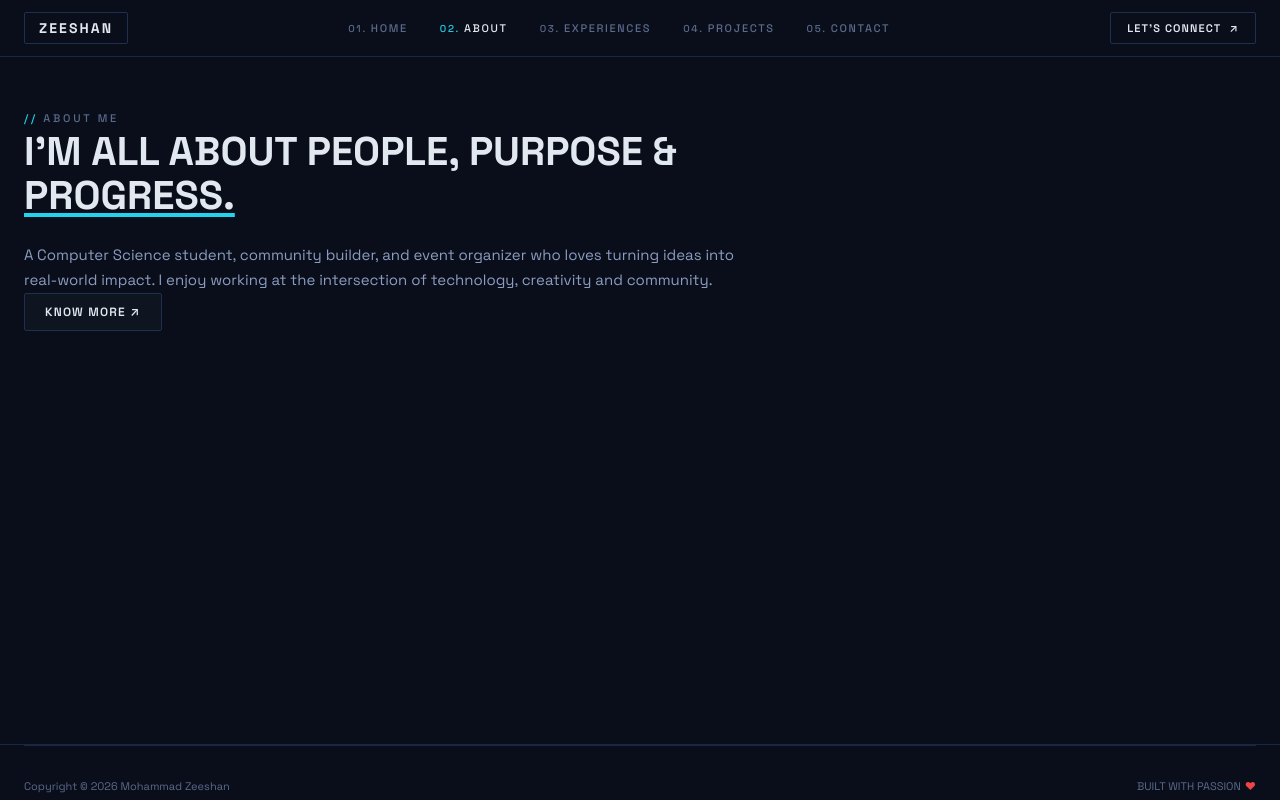
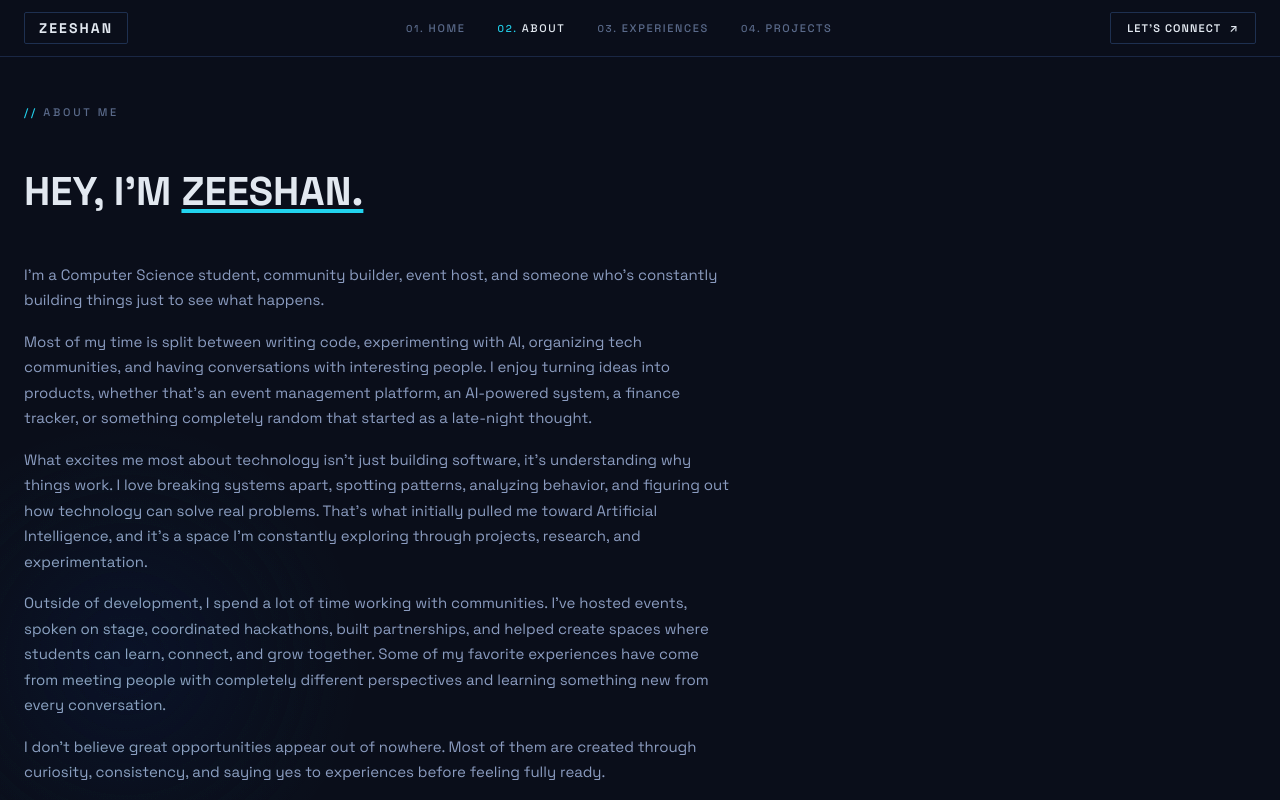
Before and after one commit to CoDx-ZeesH/my-portfolio, a Next.js app: page / in a window 1280 px wide. Both pictures are taken after a click on the button "EXPLORE MY JOURNEY ↗". Shown: the top 800 px of the page. Built offline with nearby package versions, Linux system fonts and the light colour scheme.

Commit message:
contact updated and cursor effect added

```diff
--- a/app/components/About.tsx
+++ b/app/components/About.tsx
@@ -1,26 +1,69 @@
 'use client';
 
+import { useState, useRef, MouseEvent } from 'react';
+
 export default function About() {
+  const containerRef = useRef<HTMLElement>(null);
+  const [mousePos, setMousePos] = useState({ x: 0, y: 0 });
+  const [isHovered, setIsHovered] = useState(false);
+
+  const handleMouseMove = (e: MouseEvent) => {
+    if (containerRef.current) {
+      const rect = containerRef.current.getBoundingClientRect();
+      setMousePos({
+        x: e.clientX - rect.left,
+        y: e.clientY - rect.top,
+      });
+    }
+  };
+
   return (
-    <section className="about">
-      <div className="container">
-        {/* Top Area */}
+    <section
+      className="about"
+      ref={containerRef}
+      onMouseMove={handleMouseMove}
+      onMouseEnter={() => setIsHovered(true)}
+      onMouseLeave={() => setIsHovered(false)}
+      style={{ position: 'relative' }}
+    >
+      {/* Glow Effect */}
+      <div
+        style={{
+          position: 'absolute',
+          top: 0,
+          left: 0,
+          right: 0,
+          bottom: 0,
+          pointerEvents: 'none',
+          zIndex: 0,
+          transition: 'opacity 0.3s ease',
+          opacity: isHovered ? 1 : 0,
+          background: `radial-gradient(600px circle at ${mousePos.x}px ${mousePos.y}px, rgba(34, 211, 238, 0.08), transparent 40%)`
+        }}
+      />
+
+      <div className="container" style={{ position: 'relative', zIndex: 1 }}>
         <div className="about-grid">
-          <div className="about-left">
+          <div className="about-left" style={{ display: 'flex', flexDirection: 'column', gap: '1.5rem' }}>
             <span className="section-label">ABOUT ME</span>
 
             <h2 className="about-headline">
-              I&apos;M ALL ABOUT PEOPLE, PURPOSE &amp;{' '}
-              <span className="highlight">PROGRESS.</span>
+              Hey, I&apos;m <span className="highlight">Zeeshan.</span>
             </h2>
 
-            <p className="body-text">
-              A Computer Science student, community builder, and event organizer
-              who loves turning ideas into real-world impact. I enjoy working at
-              the intersection of technology, creativity and community.
-            </p>
+            <div className="body-text" style={{ display: 'flex', flexDirection: 'column', gap: '1rem' }}>
+              <p>I&apos;m a Computer Science student, community builder, event host, and someone who&apos;s constantly building things just to see what happens.</p>
 
-            <button className="btn btn-primary">KNOW MORE ↗</button>
+              <p>Most of my time is split between writing code, experimenting with AI, organizing tech communities, and having conversations with interesting people. I enjoy turning ideas into products, whether that&apos;s an event management platform, an AI-powered system, a finance tracker, or something completely random that started as a late-night thought.</p>
+
+              <p>What excites me most about technology isn&apos;t just building software, it&apos;s understanding why things work. I love breaking systems apart, spotting patterns, analyzing behavior, and figuring out how technology can solve real problems. That&apos;s what initially pulled me toward Artificial Intelligence, and it&apos;s a space I&apos;m constantly exploring through projects, research, and experimentation.</p>
+
+              <p>Outside of development, I spend a lot of time working with communities. I&apos;ve hosted events, spoken on stage, coordinated hackathons, built partnerships, and helped create spaces where students can learn, connect, and grow together. Some of my favorite experiences have come from meeting people with completely different perspectives and learning something new from every conversation.</p>
+
+              <p>I don&apos;t believe great opportunities appear out of nowhere. Most of them are created through curiosity, consistency, and saying yes to experiences before feeling fully ready.</p>
+
+              <p>Currently, I&apos;m focused on building products, exploring AI systems, growing communities, and documenting the journey along the way.</p>
+            </div>
           </div>
         </div>
       </div>
--- a/app/components/Contact.tsx
+++ b/app/components/Contact.tsx
@@ -1,14 +1,63 @@
 export default function Contact() {
   return (
-    <div className="contact-section container">
-      <div className="contact-card">
-        <div className="contact-content">
-          <div className="contact-icon">✉</div>
-          <h2 className="contact-headline">
-            LET&apos;S BUILD SOMETHING AMAZING TOGETHER.
-          </h2>
+    <div className="contact-section container" style={{ paddingBottom: '4rem' }}>
+      <div className="contact-grid" style={{ display: 'flex', flexDirection: 'column', gap: '2rem' }}>
+        <div className="contact-left" style={{ display: 'flex', flexDirection: 'column', gap: '1.5rem' }}>
+          <span className="section-label">LET&apos;S CONNECT</span>
+
+          <p className="body-text">
+            Whether it&apos;s building products, hosting events, discussing AI, exploring new ideas, or simply having an interesting conversation, my inbox is always open.
+          </p>
+          <p className="body-text">
+            I&apos;m always excited to connect with builders, developers, founders, students, community leaders, and anyone curious enough to create something meaningful.
+          </p>
+
+          <div style={{ display: 'flex', flexWrap: 'wrap', gap: '1rem', marginTop: '1rem' }}>
+            <a href="mailto:mohammad.zeeshan.tech@gmail.com" className="btn btn-primary glow-element">
+              EMAIL ME ↗
+            </a>
+          </div>
         </div>
-        <button className="btn btn-primary">GET IN TOUCH ↗</button>
+
+        <div className="contact-right" style={{ display: 'grid', gridTemplateColumns: 'repeat(auto-fit, minmax(280px, 1fr))', gap: '1.5rem', marginTop: '2rem' }}>
+          {/* GitHub */}
+          <a href="https://github.com/CoDx-ZeesH" target="_blank" rel="noopener noreferrer" className="contact-link-card glow-card" style={{ padding: '1.5rem', backgroundColor: 'var(--bg-card)', border: '1px solid var(--border-primary)', borderRadius: 'var(--radius-md)', display: 'flex', flexDirection: 'column', gap: '0.75rem', textDecoration: 'none', color: 'inherit', transition: 'var(--transition-base)' }}>
+            <h3 style={{ display: 'flex', alignItems: 'center', gap: '0.5rem', fontSize: '1.2rem', color: 'var(--text-primary)' }}>
+              <span>🐙</span> GitHub
+            </h3>
+            <p style={{ color: 'var(--text-secondary)', fontSize: '0.95rem' }}>Explore my projects, experiments, and open-source work.</p>
+          </a>
+
+          {/* LinkedIn */}
+          <a href="https://www.linkedin.com/in/mdzeeshandev/" target="_blank" rel="noopener noreferrer" className="contact-link-card glow-card" style={{ padding: '1.5rem', backgroundColor: 'var(--bg-card)', border: '1px solid var(--border-primary)', borderRadius: 'var(--radius-md)', display: 'flex', flexDirection: 'column', gap: '0.75rem', textDecoration: 'none', color: 'inherit', transition: 'var(--transition-base)' }}>
+            <h3 style={{ display: 'flex', alignItems: 'center', gap: '0.5rem', fontSize: '1.2rem', color: 'var(--text-primary)' }}>
+              <span>💼</span> LinkedIn
+            </h3>
+            <p style={{ color: 'var(--text-secondary)', fontSize: '0.95rem' }}>Professional updates, community work, and career journey.</p>
+          </a>
+
+          {/* Instagram */}
+          <a href="https://www.instagram.com/uf.zeebot/" target="_blank" rel="noopener noreferrer" className="contact-link-card glow-card" style={{ padding: '1.5rem', backgroundColor: 'var(--bg-card)', border: '1px solid var(--border-primary)', borderRadius: 'var(--radius-md)', display: 'flex', flexDirection: 'column', gap: '0.75rem', textDecoration: 'none', color: 'inherit', transition: 'var(--transition-base)' }}>
+            <h3 style={{ display: 'flex', alignItems: 'center', gap: '0.5rem', fontSize: '1.2rem', color: 'var(--text-primary)' }}>
+              <span>📸</span> Instagram
+            </h3>
+            <p style={{ color: 'var(--text-secondary)', fontSize: '0.95rem' }}>Behind the scenes, events, thoughts, and daily experiments.</p>
+          </a>
+
+          {/* Email */}
+          <a href="mailto:mohammad.zeeshan.tech@gmail.com" className="contact-link-card glow-card" style={{ padding: '1.5rem', backgroundColor: 'var(--bg-card)', border: '1px solid var(--border-primary)', borderRadius: 'var(--radius-md)', display: 'flex', flexDirection: 'column', gap: '0.75rem', textDecoration: 'none', color: 'inherit', transition: 'var(--transition-base)' }}>
+            <h3 style={{ display: 'flex', alignItems: 'center', gap: '0.5rem', fontSize: '1.2rem', color: 'var(--text-primary)' }}>
+              <span>✉️</span> Email
+            </h3>
+            <p style={{ color: 'var(--text-secondary)', fontSize: '0.95rem' }}>For collaborations, partnerships, speaking opportunities, internships, and project discussions.</p>
+          </a>
+        </div>
+
+        <div style={{ marginTop: '4rem', textAlign: 'left' }}>
+            <h2 className="about-headline" style={{ fontSize: '2rem', textTransform: 'uppercase', letterSpacing: '0.5px' }}>
+              LET&apos;S BUILD SOMETHING <span className="highlight">INTERESTING</span> TOGETHER.
+            </h2>
+        </div>
       </div>
     </div>
   );
--- /dev/null
+++ b/app/components/CursorGlow.tsx
@@ -0,0 +1,33 @@
+'use client';
+
+import { useEffect, useState } from 'react';
+
+export default function CursorGlow() {
+  const [mounted, setMounted] = useState(false);
+
+  useEffect(() => {
+    setMounted(true);
+    let ticking = false;
+
+    const handleMouseMove = (e: MouseEvent) => {
+      if (!ticking) {
+        window.requestAnimationFrame(() => {
+          document.documentElement.style.setProperty('--mouse-x', `${e.clientX}px`);
+          document.documentElement.style.setProperty('--mouse-y', `${e.clientY}px`);
+          ticking = false;
+        });
+        ticking = true;
+      }
+    };
+
+    window.addEventListener('mousemove', handleMouseMove);
+
+    return () => {
+      window.removeEventListener('mousemove', handleMouseMove);
+    };
+  }, []);
+
+  if (!mounted) return null;
+
+  return <div className="global-cursor-glow" />;
+}
--- a/app/components/Navbar.tsx
+++ b/app/components/Navbar.tsx
@@ -12,7 +12,6 @@ const navItems = [
   { num: '02', label: 'ABOUT', section: 'about' },
   { num: '03', label: 'EXPERIENCES', section: 'experiences' },
   { num: '04', label: 'PROJECTS', section: 'projects' },
-  { num: '05', label: 'CONTACT', section: 'contact' },
 ];
 
 export default function Navbar({ activeSection, onNavigate }: NavbarProps) {
--- a/app/globals.css
+++ b/app/globals.css
@@ -1989,3 +1989,55 @@ ul, ol {
     text-align: center;
   }
 }
+
+/* ============================================
+   GLOBAL CURSOR GLOW EFFECT
+   ============================================ */
+:root {
+  --mouse-x: 50vw;
+  --mouse-y: 50vh;
+}
+
+.global-cursor-glow {
+  position: fixed;
+  top: 0;
+  left: 0;
+  width: 100vw;
+  height: 100vh;
+  pointer-events: none;
+  z-index: 9999;
+  background: radial-gradient(
+    400px circle at var(--mouse-x) var(--mouse-y),
+    rgba(34, 211, 238, 0.06),
+    transparent 60%
+  );
+  mix-blend-mode: color-dodge;
+  transition: opacity 0.3s ease;
+}
+
+@media (max-width: 768px) {
+  .global-cursor-glow {
+    display: none;
+  }
+}
+
+.glow-card {
+  position: relative;
+  transition: transform 0.3s ease, box-shadow 0.3s ease, border-color 0.3s ease !important;
+}
+
+.glow-card:hover {
+  transform: translateY(-4px);
+  box-shadow: 0 12px 32px -12px rgba(34, 211, 238, 0.25);
+  border-color: rgba(34, 211, 238, 0.5) !important;
+  z-index: 10;
+}
+
+.glow-element {
+  transition: text-shadow 0.3s ease, box-shadow 0.3s ease, filter 0.3s ease;
+}
+
+.glow-element:hover {
+  text-shadow: 0 0 12px rgba(34, 211, 238, 0.4);
+  filter: brightness(1.1);
+}
--- a/app/layout.tsx
+++ b/app/layout.tsx
@@ -1,6 +1,7 @@
 import './globals.css'
 import './experience-timeline.css'
 import type { Metadata } from 'next'
+import CursorGlow from './components/CursorGlow'
 
 export const metadata: Metadata = {
   title: 'Zeeshan | Community Builder · Speaker · Developer',
@@ -20,6 +21,7 @@ export default function RootLayout({
         <link rel="preconnect" href="https://fonts.gstatic.com" crossOrigin="anonymous" />
       </head>
       <body>
+        <CursorGlow />
         {children}
       </body>
     </html>
```
